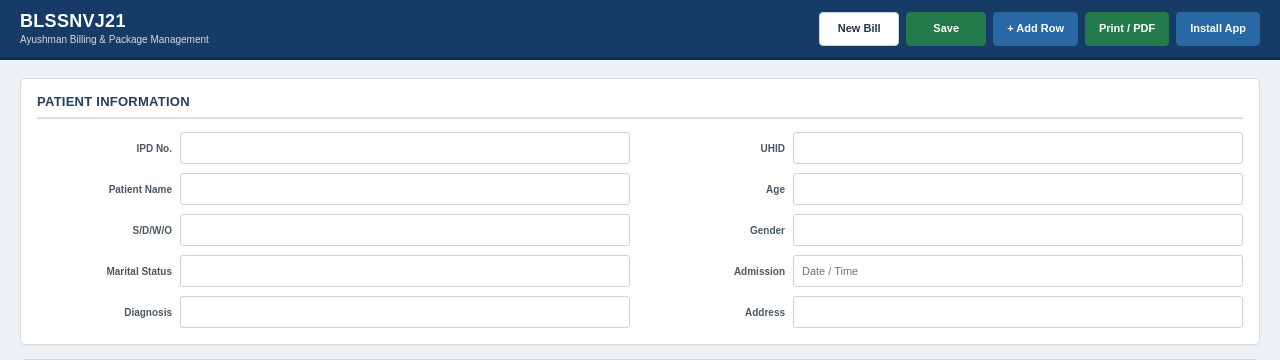
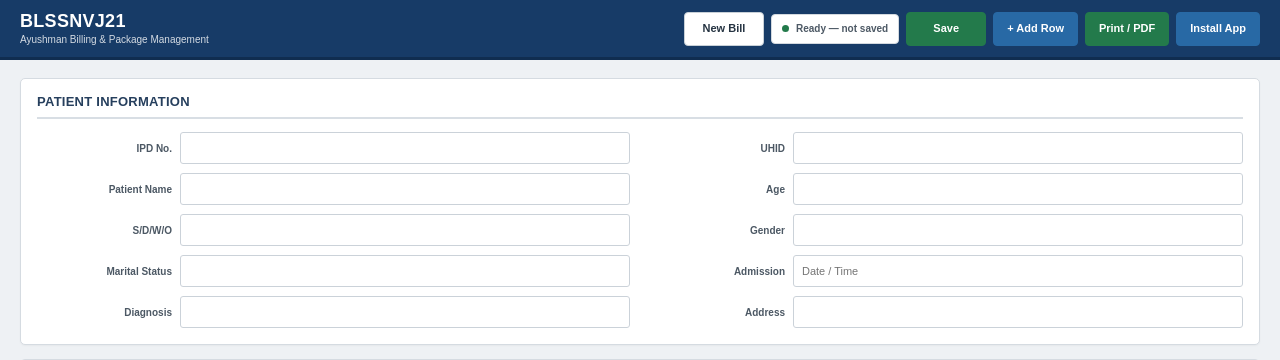
Before and after one commit to shreebalaji767/AYUSHMAN-BILLING, a Flask app: page / in a window 1280 px wide. Shown: the top 360 px of the page. Run offline with Flask 3, Linux system fonts and the light colour scheme.

Commit message:
Upgrade manual save status and workflow UI

```diff
--- a/templates/index.html
+++ b/templates/index.html
@@ -144,10 +144,20 @@
                 New Bill
             </button>
 
+            <div
+                id="storageStatus"
+                class="storage-status"
+                role="status"
+                aria-live="polite"
+            >
+                Ready — not saved
+            </div>
+
             <button
                 type="button"
                 class="btn btn-success"
                 id="saveBillBtn"
+                title="Save this bill to browser storage (Ctrl+S)"
             >
                 Save
             </button>
```
